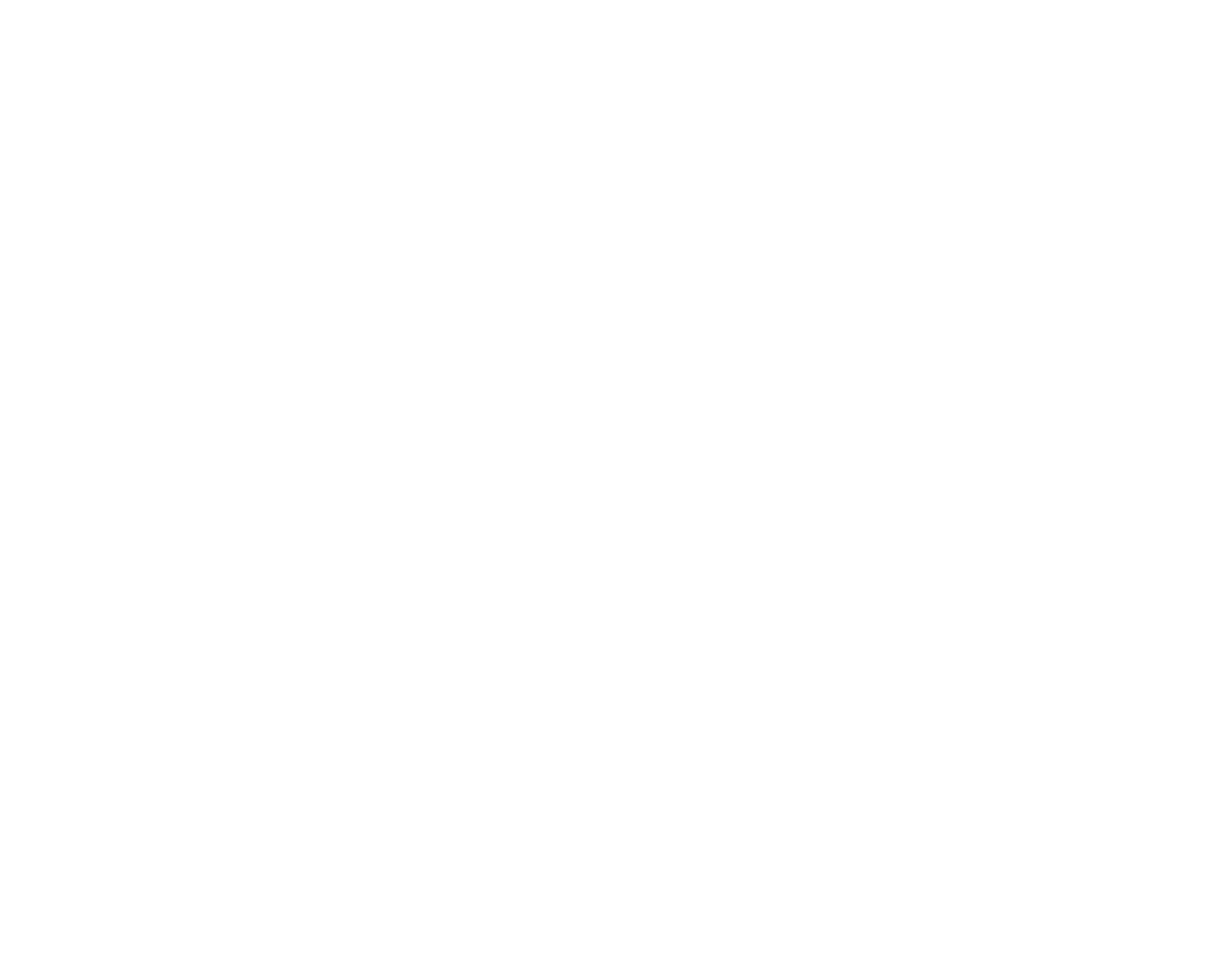
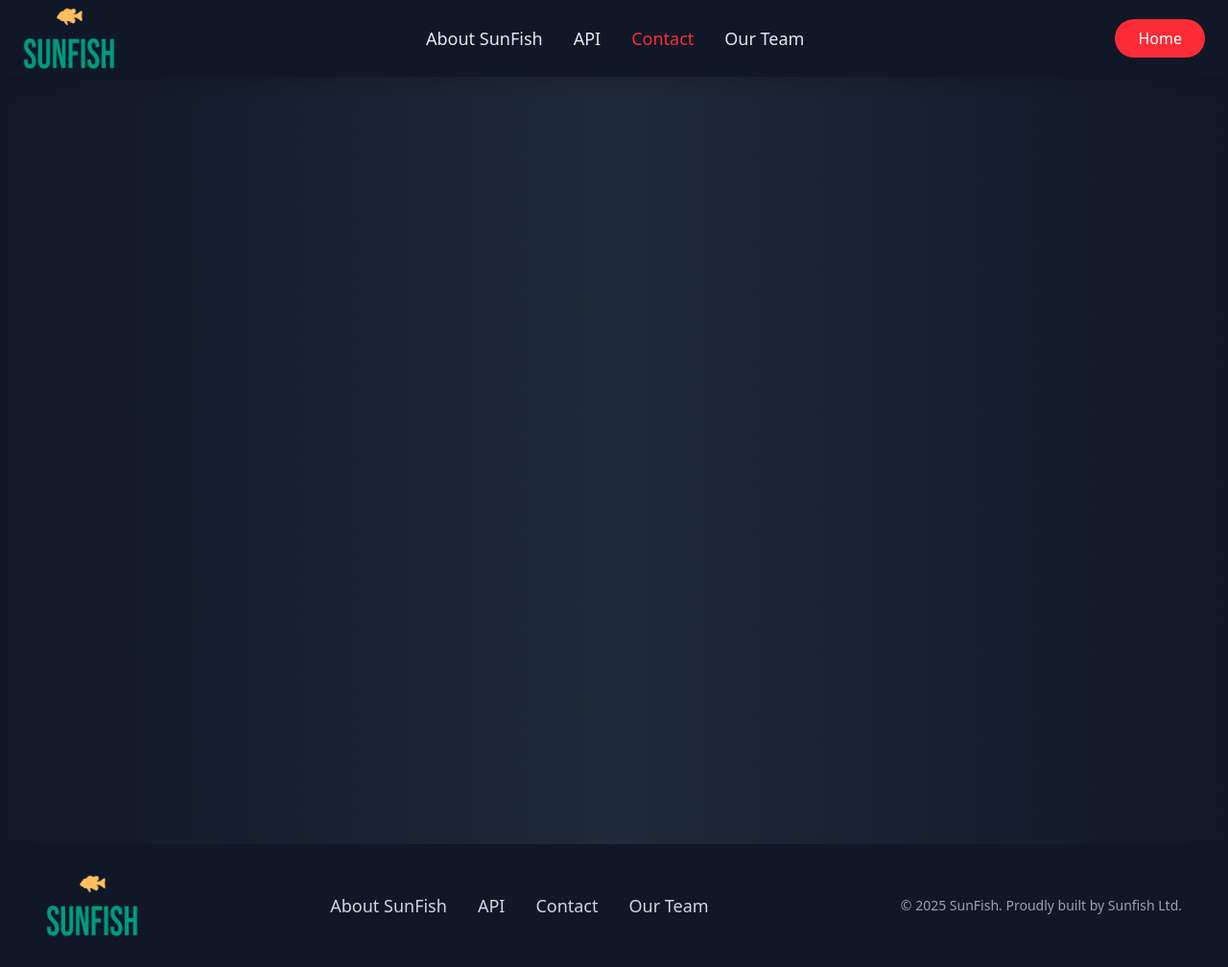
Before and after one commit to tandin786/quater2Project, a website: page frontend/contact.html in a window 1280 px wide. Shown: the whole page at 96% size. Before the commit the page ends 800 px from the top, so only its background shows below. Drawn offline with nearby package versions, Linux system fonts and the light colour scheme.

Commit message:
new pages

```diff
--- a/frontend/contact.html
+++ b/frontend/contact.html
@@ -0,0 +1,91 @@
+<!DOCTYPE html>
+<html lang="en">
+  <head>
+    <meta charset="UTF-8" />
+    <meta name="viewport" content="width=device-width, initial-scale=1.0" />
+    <title>Contact</title>
+    <script src="https://cdn.jsdelivr.net/npm/@tailwindcss/browser@4"></script>
+    <script src="https://cdn.jsdelivr.net/npm/axios/dist/axios.min.js"></script>
+    <script defer src="./function.js"></script>
+  </head>
+  <body
+    class="bg-gradient-to-r from-gray-900 via-gray-800 to-gray-900 h-full w-full"
+  ></body>
+  <nav
+    class="bg-gray-900 w-full h-20 flex items-center justify-between px-6 sticky top-0 z-50 shadow-lg"
+  >
+    <img
+      src="../images/logov2.png"
+      alt="SunFIsh Logo"
+      class="w-24 h-16 transition-transform hover:scale-110 duration-300"
+    />
+     <div class="flex gap-8">
+          <a
+            href= "./about.html"
+            class="text-gray-200 hover:text-red-500 text-lg font-medium transition-colors duration-300"
+            >About SunFish</a
+          >
+          <a
+
+            href= "./Api.html"
+            class="text-gray-200 hover:text-red-500 text-lg font-medium transition-colors duration-300"
+            >API</a
+          >
+          <a
+            class="text-gray-200 text-red-500 text-lg font-medium transition-colors duration-300"
+            >Contact</a
+          >
+          <a
+            href="./team.html"
+            class="text-gray-200 hover:text-red-500 text-lg font-medium transition-colors duration-300"
+            >Our Team</a
+          >
+        </div>
+    <a
+        href="./landing.html"
+        class="bg-red-500 text-white px-6 py-2 rounded-full hover:bg-red-600 transition-colors duration-300 transform hover:scale-105 float-right"
+      >
+        Home
+      </a>
+  </nav>
+  <main class="text-center">
+    <section
+        class=" flex flex-col md:flex-row justify-between py-40 max-w-7xl mx-auto min-h-screen bg-gradient-to-r from-gray-900 via-gray-800 to-gray-900"
+      >
+      </section>
+  </main>
+  <footer
+      class="w-full bg-gray-900 text-white py-8 px-6 md:px-12 flex flex-col md:flex-row items-center justify-between gap-6"
+    >
+      <img
+        src="../images/logov2.png"
+        alt="SunFish Logo"
+        class="w-24 h-16 transition-transform hover:scale-110 duration-300"
+      />
+      <div class="flex flex-wrap justify-center gap-6 md:gap-8">
+        <a
+          href="./About.html"
+          class="text-gray-300 hover:text-red-400 transition-colors duration-300 font-medium text-lg"
+          >About SunFish</a
+        >
+        <a
+          href="./api"
+          class="text-gray-300 hover:text-red-400 transition-colors duration-300 font-medium text-lg"
+          >API</a
+        >
+        <a
+          href="./contact"
+          class="text-gray-300 hover:text-red-400 transition-colors duration-300 font-medium text-lg"
+          >Contact</a
+        >
+        <a
+          href="./privacy"
+          class="text-gray-300 hover:text-red-400 transition-colors duration-300 font-medium text-lg"
+          >Our Team</a
+        >
+      </div>
+      <p class="text-sm text-gray-400 text-center md:text-right">
+        © 2025 SunFish. Proudly built by Sunfish Ltd.
+      </p>
+    </footer>
+</html>
```
Also changed, not shown: frontend/Api.html (+20 -5 lines), frontend/about.html (+22 -5 lines), frontend/team.html (+87 -0 lines).
